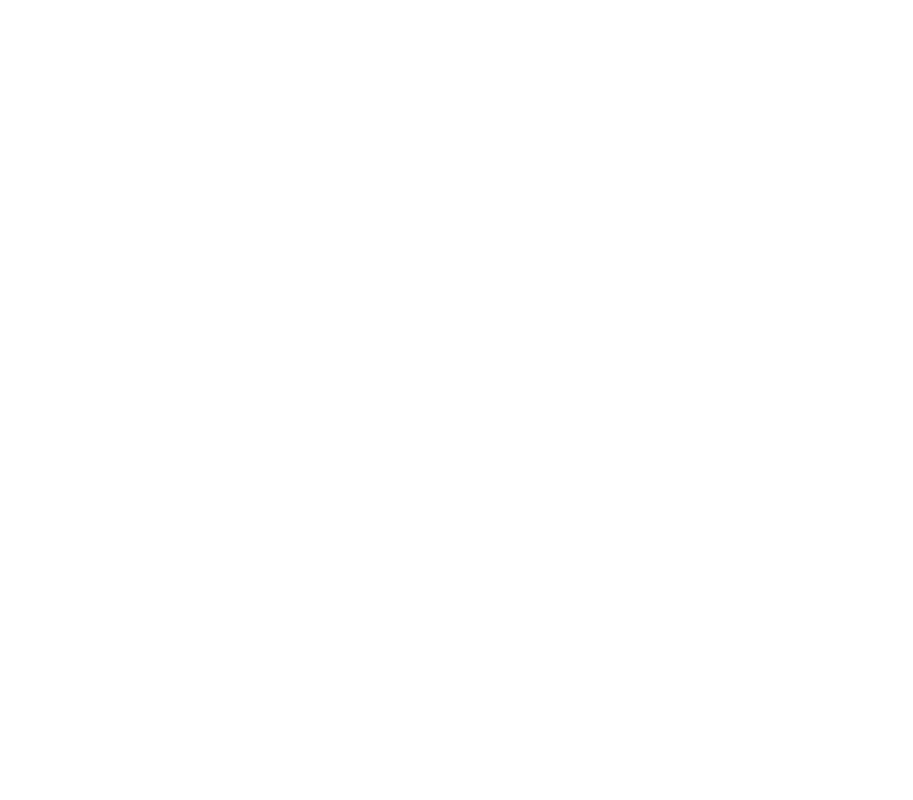
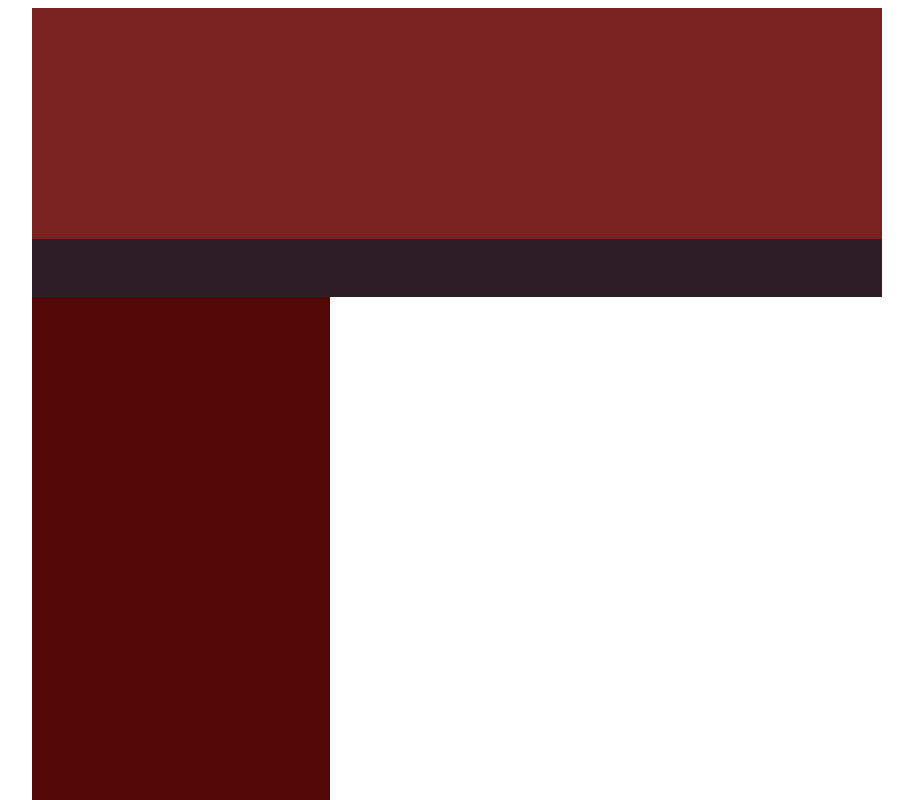
Before and after one commit to IekoTsu/Mon-CV, a plain HTML site: page Index.html in a window 1280 px wide. Shown: the top 800 px of the page, without its empty margins (183-1096 px from the left). Drawn offline with Linux system fonts and the light colour scheme.

Commit message:
CV base structure added

```diff
--- a/Assets/CSS/StyleSheet.css
+++ b/Assets/CSS/StyleSheet.css
@@ -0,0 +1,48 @@
+body{
+    display: flex;
+    justify-content: center;
+
+}
+.CV__body{
+    background: #782221 ;
+    display: flex;
+    flex-direction: column;
+    width: 850px  ;
+    height: 1160px;
+
+}
+header{
+    display: flex;
+    width: 850px;
+    height: 292px;
+}
+.contact__info{
+    background: #2c1d27;
+    align-self: flex-end;
+    width: 100%;
+    height: 20%;
+}
+main{
+    display: flex;
+    width: 850px;
+    height: 812px;
+}
+.right__container{
+    background: white;
+    width: 65%;
+    height: 100%;
+    margin-left:auto ;
+    align-self: flex-end;
+}
+.left__container{
+    background: #520807;
+    width: 35%;
+    height: 100%;
+    align-self: flex-end;
+}
+footer{
+    background: #8d3736;
+    margin-top: auto;
+    width: 850px;
+    height: 70px;
+}
--- a/Index.html
+++ b/Index.html
@@ -1,12 +1,21 @@
 <!DOCTYPE html>
-<html lang="en">
+<html lang="fr">
 <head>
     <meta charset="UTF-8">
     <meta name="viewport" content="width=device-width, initial-scale=1.0">
-    <link rel="stylesheet" type="text/css" href="/Assets/CSS/StyleSheet.css" />
+    <link rel="stylesheet" type="text/css" href="./Assets/CSS/StyleSheet.css" />
     <title>Mon CV</title>
 </head>
 <body>
-
+    <div class="CV__body">
+        <header>
+            <div class="contact__info"></div>
+        </header>
+        <main>
+            <div class="left__container"></div>
+            <div class="right__container"></div>
+        </main>
+        <footer></footer>
+    </div>
 </body>
 </html>
```
